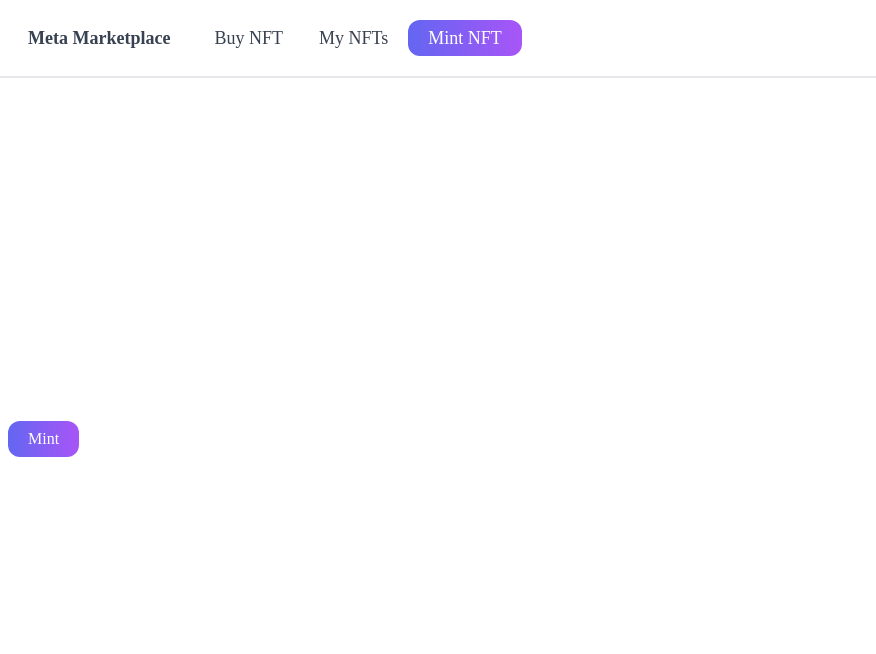
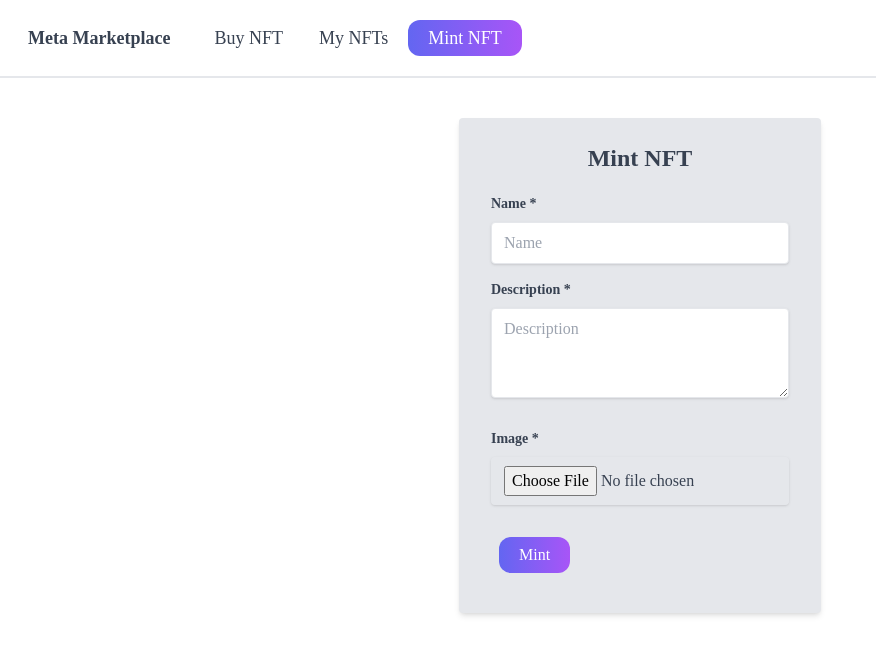
Before and after one commit to Vienio99/nft-marketplace, a Next.js app: page /mint-nft in a window 1280 px wide. Shown: the top 654 px of the page, without its empty margins (0-876 px from the left). Built offline with nearby package versions, Linux system fonts and the light colour scheme; a web font is replaced by a local one; what ipfs-http-client would draw is missing.

Commit message:
initial form for minting NFT

```diff
--- a/pages/mint-nft.tsx
+++ b/pages/mint-nft.tsx
@@ -1,15 +1,17 @@
 import type { NextPage } from "next";
-import { useEffect, useState } from "react";
-import { ethers } from "ethers";
-import { nftAddress, nftMarketAddress } from "../config";
-import NFT from "../artifacts/contracts/NFT.sol/NFT.json";
-import Market from "../artifacts/contracts/NFTMarket.sol/NFTMarket.json";
-import axios from "axios";
-import Web3Modal from "web3modal";
+import { useState } from "react";
 import { useRouter } from "next/router";
 import { create as ipfsHttpClient } from "ipfs-http-client";
 
-const client = ipfsHttpClient({ url: "https://ipfs.moralis.io:2053/ipfs/" });
+const TOKEN =
+  "eyJhbGciOiJIUzI1NiIsInR5cCI6IkpXVCJ9.eyJzdWIiOiJkaWQ6ZXRocjoweGQwQjA5MWI0RmFiMGExMzczOTJlZWZhQTQ4YWIzMzM3RTdGODcxNzYiLCJpc3MiOiJuZnQtc3RvcmFnZSIsImlhdCI6MTY0MTczMDcyOTQ5MywibmFtZSI6Im5mdC1tYXJrZXRwbGFjZS1wb2x5Z29uIn0.wBP4uyyDsynkyE6JciIamzcFbhp7gZO5e5gKoJ6ZBIk";
+
+const client = ipfsHttpClient({
+  url: "https://api.nft.storage/upload",
+  headers: {
+    Authorization: "Bearer " + TOKEN,
+  },
+});
 
 const MintNFT: NextPage = () => {
   const [fileUrl, setFileUrl] = useState("");
@@ -19,27 +21,105 @@ const MintNFT: NextPage = () => {
 
   const router = useRouter();
 
-  async function handleUpload(img) {
+  async function handleUpload(e) {
     try {
-      const added = await client.add(img, {
+      const file = e.target.files[0];
+      const added = await client.add(file, {
         progress: (prog: number) => console.log(`received: ${prog}`),
       });
-      const url = `https://ipfs.moralis.io:2053/ipfs/${added.path}`;
+      const url = `https://api.nft.storage/${added.path}`;
       setFileUrl(url);
     } catch (error) {
       console.log(error);
     }
   }
 
+  async function createNFT() {
+    if (!name || !price || !description || !fileUrl) return;
+    const data = JSON.stringify({ name, description, image: fileUrl });
+  }
+
   return (
-    <div className="flex flex-grow items-center">
-      <button className="relative overflow-hidden group h-9 px-5 m-2 text-white rounded-xl transition-all duration-500 bg-gradient-to-r from-indigo-500 via-purple-500 to-pink-500 bg-size-200 bg-pos-0 hover:bg-pos-100">
-        <span className="absolute right-0 w-8 h-32 -mt-12 transition-all duration-1000 transform translate-x-12 bg-white opacity-10 rotate-12 group-hover:-translate-x-40 ease"></span>
-        <span className="relative">
-          <button>Mint</button>
-        </span>
-      </button>
+    <div className="flex-grow mx-auto my-10">
+      <form
+        className="flex flex-col max-w-4xl px-8 pt-6 pb-8 mb-4 bg-gray-200 rounded shadow-md"
+        // onSubmit={}
+      >
+        <h1 className="mb-5 text-2xl font-bold text-center text-gray-700">
+          Mint NFT
+        </h1>
+        <div className="mb-4">
+          <label
+            className="block mb-2 text-sm font-bold text-gray-700"
+            htmlFor="name"
+          >
+            Name *
+          </label>
+          <input
+            className="w-full px-3 py-2 text-gray-700 border rounded shadow appearance-none"
+            id="name"
+            type="text"
+            placeholder="Name"
+            // {...register("username")}
+          />
+          {/* {errors.username && (
+            <p className="px-3 mt-2 text-xs italic text-red-500">
+              {errors.username.message}
+            </p>
+          )} */}
+        </div>
+        <div className="mb-6">
+          <label
+            className="block mb-2 text-sm font-bold text-gray-700"
+            htmlFor="description"
+          >
+            Description *
+          </label>
+          <textarea
+            className="w-full px-3 py-2 text-gray-700 border rounded shadow appearance-none border-red"
+            id="description"
+            rows={3}
+            placeholder="Description"
+            // {...register("password1")}
+          />
+          {/* {errors.password1 && (
+            <p className="px-3 mt-2 text-xs italic text-red-500">
+              {errors.password1.message}
+            </p>
+          )} */}
+        </div>
+        <div className="mb-6">
+          <label
+            className="block mb-2 text-sm font-bold text-gray-700"
+            htmlFor="img"
+          >
+            Image *
+          </label>
+          <input
+            className="w-full px-3 py-2 text-gray-700 border rounded shadow appearance-none border-red"
+            id="img"
+            type="file"
+            // {...register("img")}
+          />
+        </div>
+        <div className="flex items-center justify-between">
+          <button className="relative overflow-hidden group h-9 px-5 m-2 text-white rounded-xl transition-all duration-500 bg-gradient-to-r from-indigo-500 via-purple-500 to-pink-500 bg-size-200 bg-pos-0 hover:bg-pos-100">
+            <span className="absolute right-0 w-8 h-32 -mt-12 transition-all duration-1000 transform translate-x-12 bg-white opacity-10 rotate-12 group-hover:-translate-x-40 ease"></span>
+            <span className="relative">
+              <button type="submit">Mint</button>
+            </span>
+          </button>
+        </div>
+      </form>
     </div>
+    // <div className="flex flex-grow items-center">
+    //   <button className="relative overflow-hidden group h-9 px-5 m-2 text-white rounded-xl transition-all duration-500 bg-gradient-to-r from-indigo-500 via-purple-500 to-pink-500 bg-size-200 bg-pos-0 hover:bg-pos-100">
+    //     <span className="absolute right-0 w-8 h-32 -mt-12 transition-all duration-1000 transform translate-x-12 bg-white opacity-10 rotate-12 group-hover:-translate-x-40 ease"></span>
+    //     <span className="relative">
+    //       <button>Mint</button>
+    //     </span>
+    //   </button>
+    // </div>
   );
 };
 
```
